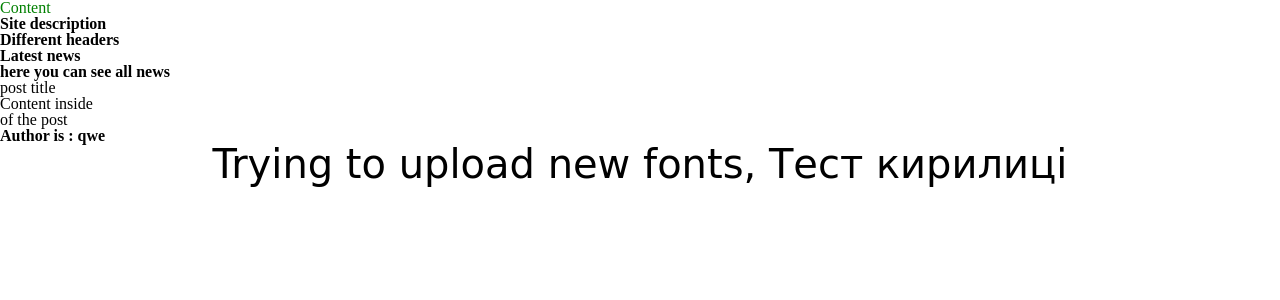
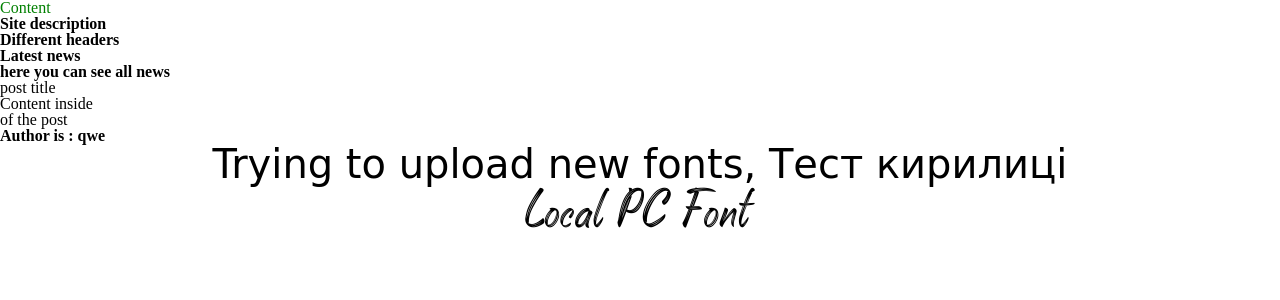
Before and after one commit to mantisOk/mantisOk, a PHP site: page /mnts.html in a window 1280 px wide. Shown: the top 300 px of the page. Run offline with PHP 8.4, Linux system fonts and the light colour scheme; some web fonts are replaced.

Commit message:
Added local pc font

```diff
--- a/mnts.html
+++ b/mnts.html
@@ -24,7 +24,7 @@
 <body>
 
 <p class="paragraph"> Trying to upload new fonts, Тест кирилиці</p>
-
+<h2 class="paragraph2"> Local PC Font</h2>
 </body>
 
 
--- a/style.css
+++ b/style.css
@@ -87,8 +87,17 @@ input, select {
  vertical-align:middle;
 }
 
+@font-face {
+  src: url(fonts/UnforgottenMore1.ttf);
+  font-family: unfor;
+}
 .paragraph {
   font-family: 'Liu Jian Mao Cao', cursive;
 font-size: 40px;
+text-align: center;}
+.paragraph2 {
+font-family: unfor;
+font-size: 60px;
 text-align: center;
+font-weight: 20;
 }
```
Also changed, not shown: fonts/UnforgottenMore1.ttf (added).
